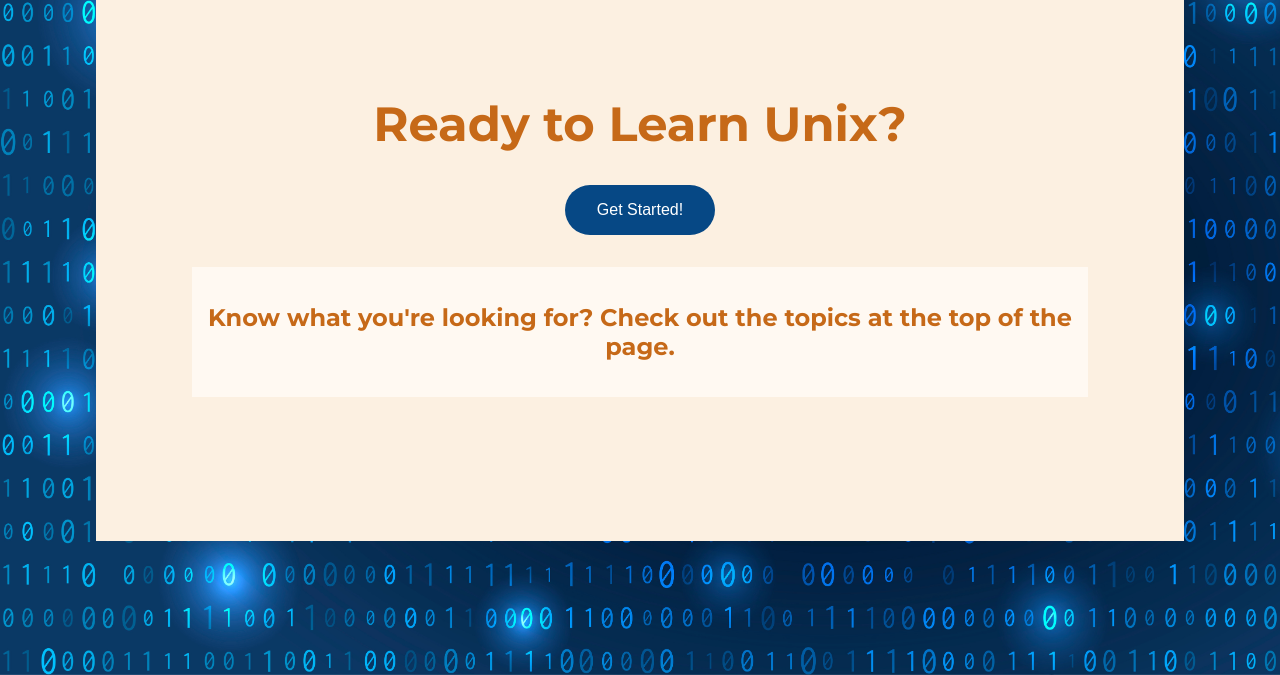
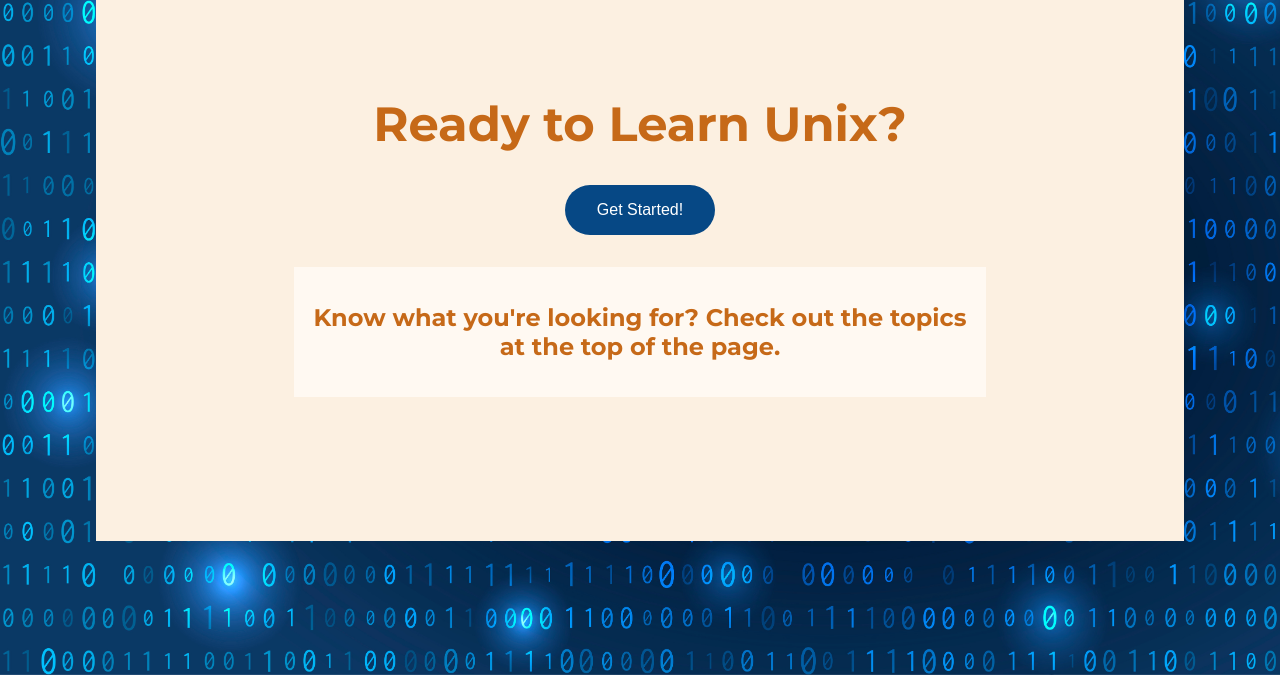
Before and after one commit to emma1-edgar1/ISTE240UnixProject, a PHP site: page /index.php in a window 1280 px wide. Shown: the part 125-800 px from the top of the page. Run offline with PHP 8.4, Linux system fonts and the light colour scheme.

Commit message:
Update header.php

```diff
--- a/assets/inc/header.php
+++ b/assets/inc/header.php
@@ -50,3 +50,4 @@
     </div> <!--dropdown div end-->
 
     <div class="content-block">
+        <div class="textBlock">
```
